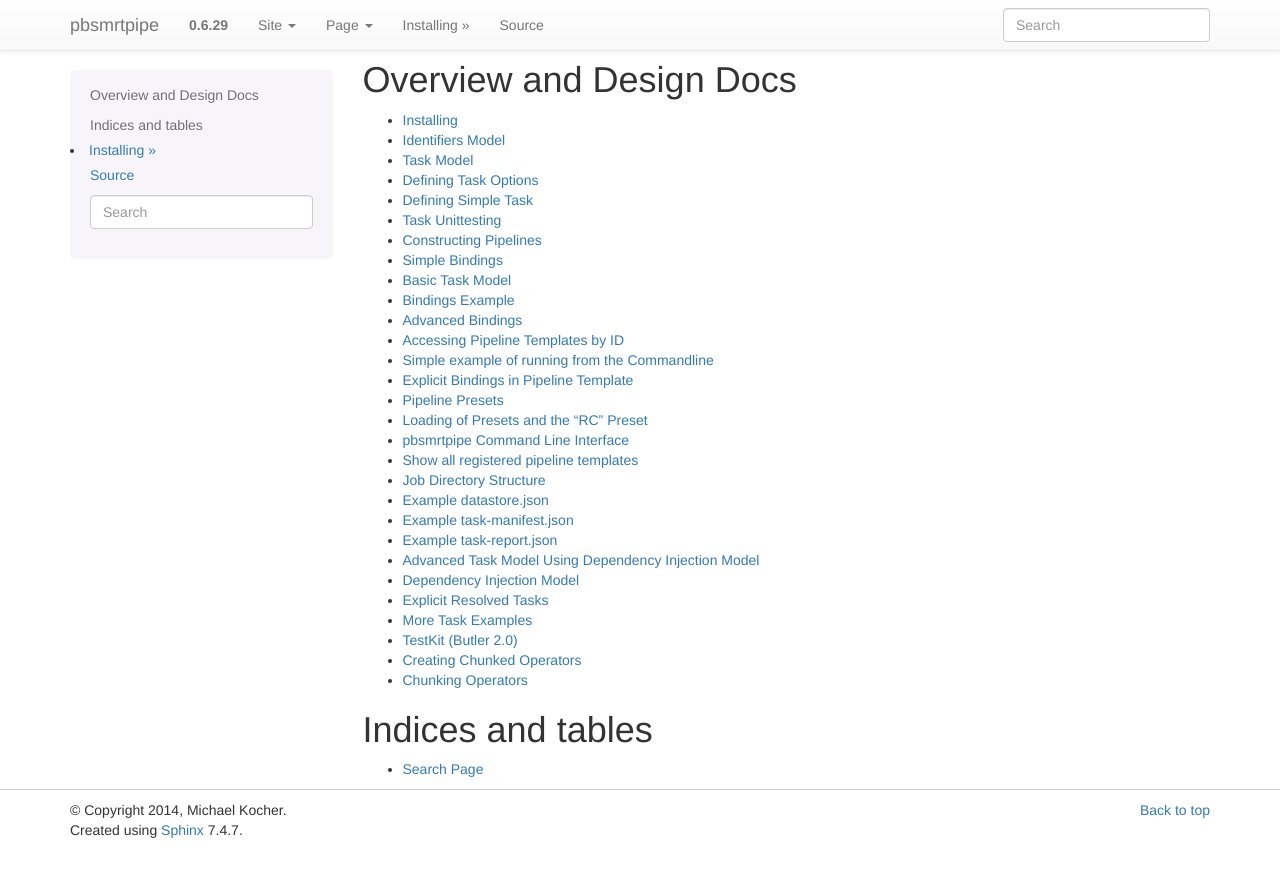
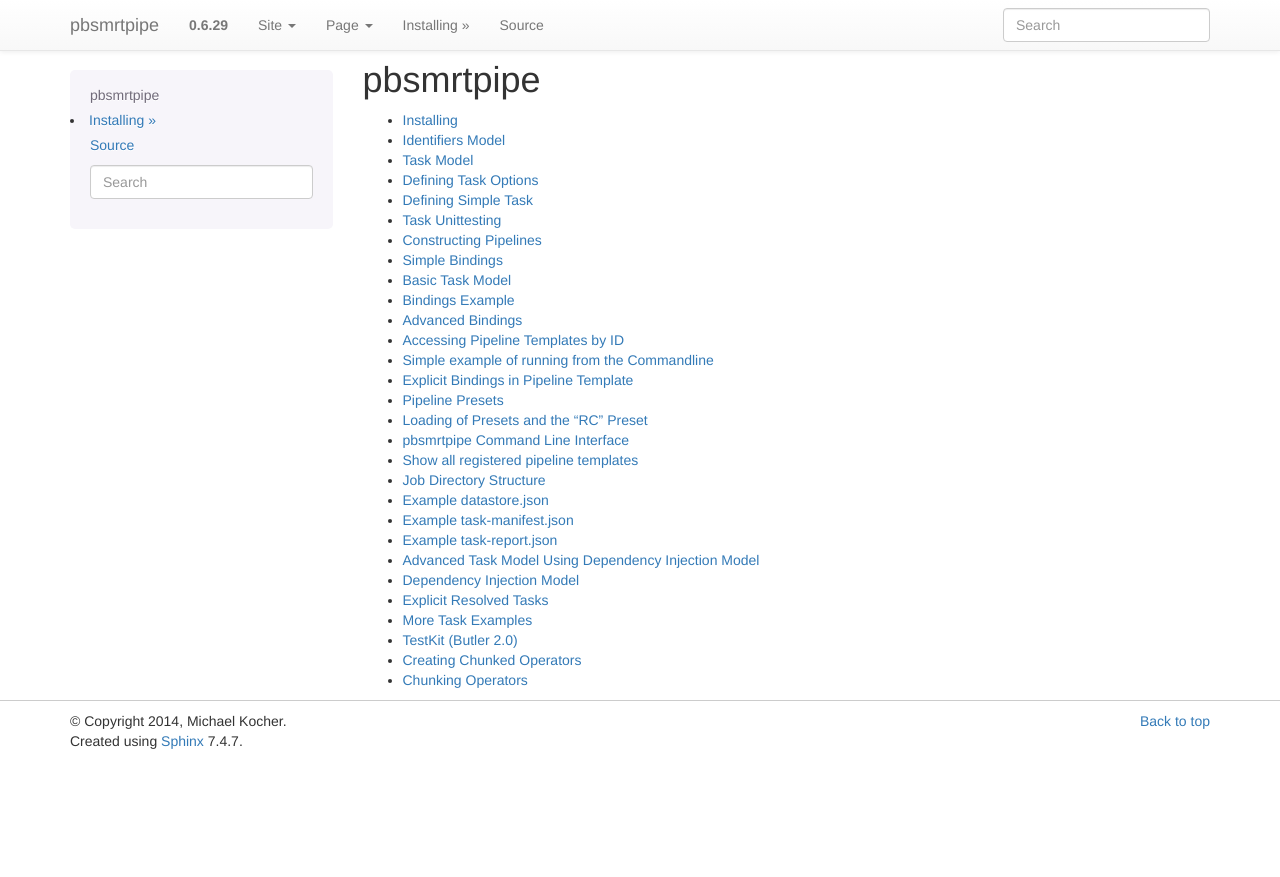
Before and after one commit to mpkocher/pbsmrtpipe, a Sphinx documentation site: the page built from docs/index.rst, in a window 1280 px wide. Shown: the top 877 px of the page. Built offline with Sphinx 7.4.7, drawn with Linux system fonts in a browser that asks for light colours.

Commit message:
bug 25779 update docs

```diff
--- a/docs/index.rst
+++ b/docs/index.rst
@@ -3,8 +3,8 @@
    You can adapt this file completely to your liking, but it should at least
    contain the root `toctree` directive.
 
-Overview and Design Docs
-========================
+pbsmrtpipe
+==========
 
 .. toctree::
    :maxdepth: 1
@@ -19,10 +19,3 @@
    task_model_advanced
    testkit
    chunking
-
-
-
-Indices and tables
-==================
-
-* :ref:`search`
```
